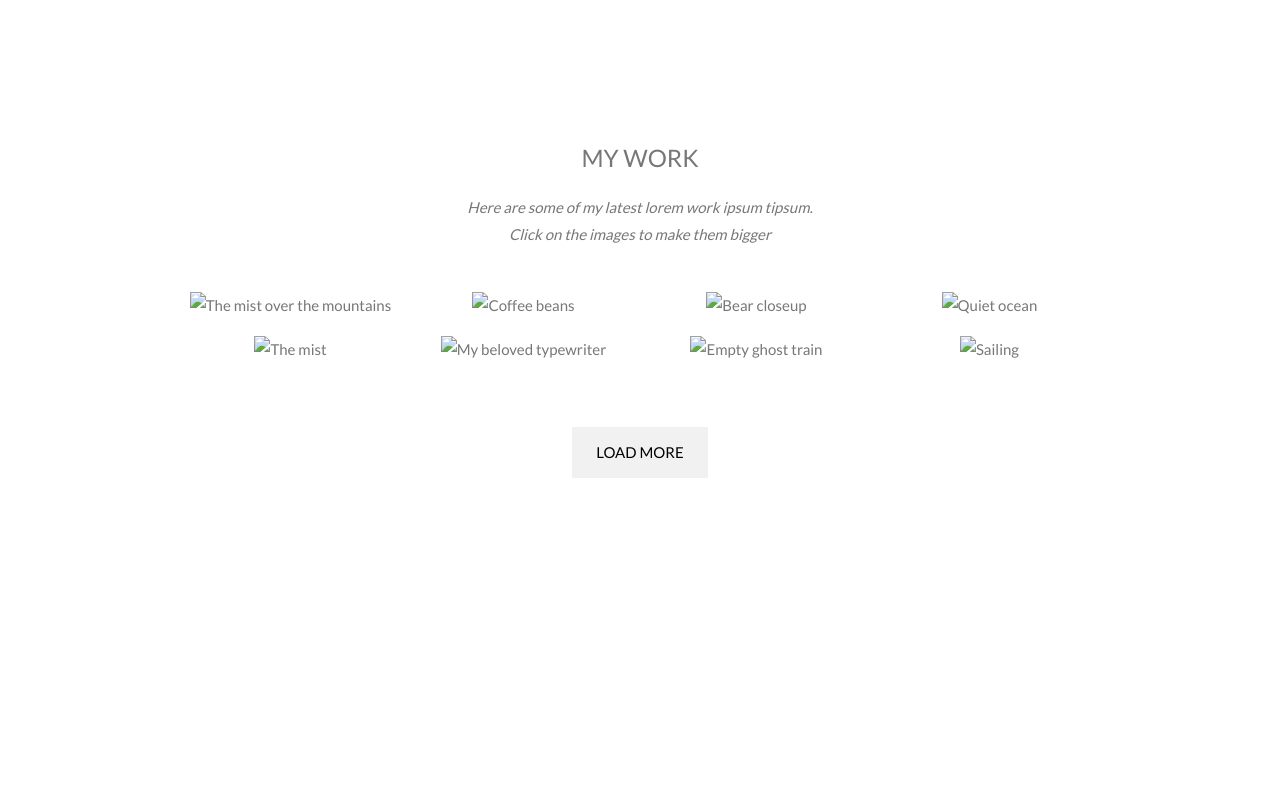
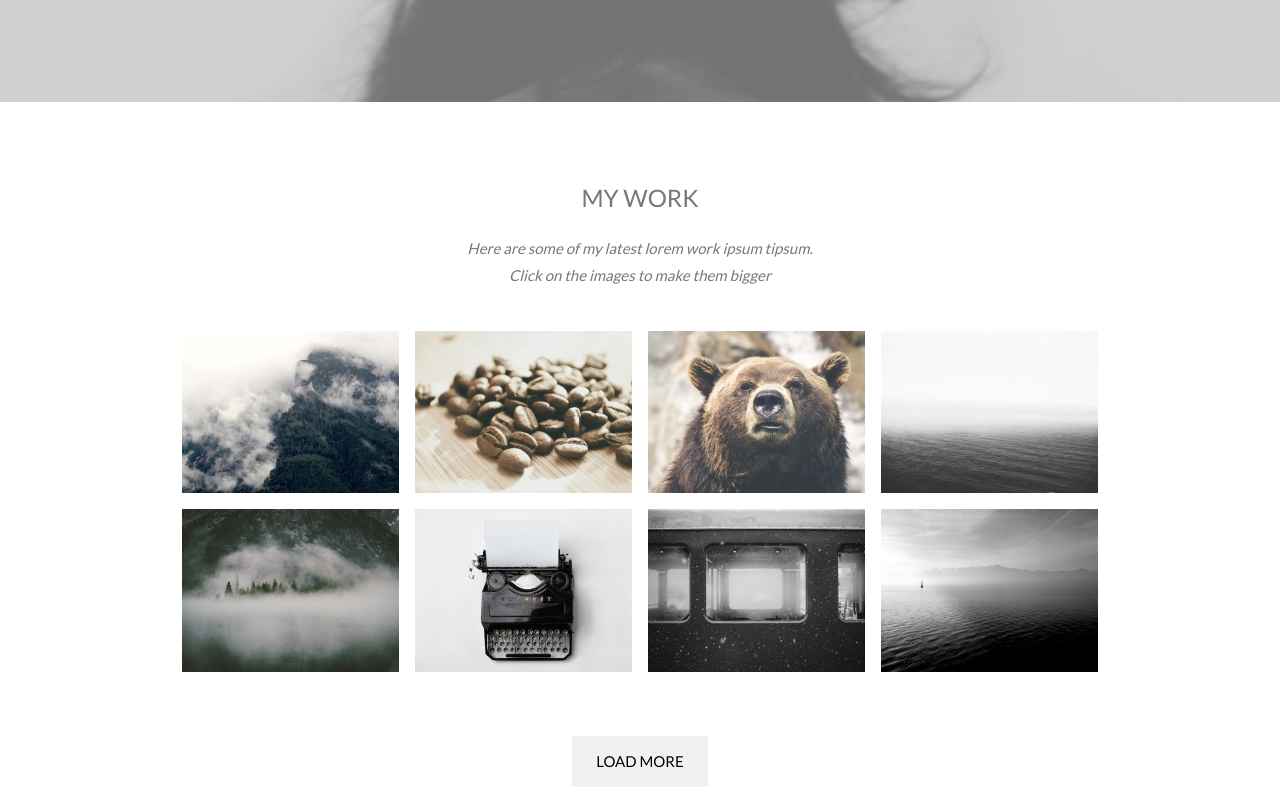
Before and after one commit to alanchan-kl/alanchan-kl.github.io, a plain HTML site: page index.html in a window 1280 px wide. Shown: the part 2000-2797 px from the top of the page. Drawn offline with nearby package versions, Linux system fonts and the light colour scheme.

Commit message:
import images

```diff
--- a/index.html
+++ b/index.html
@@ -24,19 +24,19 @@ body, html {
 
 /* First image (Logo. Full height) */
 .bgimg-1 {
-  background-image: url('/w3images/parallax1.jpg');
+  background-image: url('./w3images/parallax1.jpg');
   min-height: 100%;
 }
 
 /* Second image (Portfolio) */
 .bgimg-2 {
-  background-image: url("/w3images/parallax2.jpg");
+  background-image: url("./w3images/parallax2.jpg");
   min-height: 400px;
 }
 
 /* Third image (Contact) */
 .bgimg-3 {
-  background-image: url("/w3images/parallax3.jpg");
+  background-image: url("./w3images/parallax3.jpg");
   min-height: 400px;
 }
 
@@ -94,7 +94,7 @@ body, html {
   <div class="w3-row">
     <div class="w3-col m6 w3-center w3-padding-large">
       <p><b><i class="fa fa-user w3-margin-right"></i>My Name</b></p><br>
-      <img src="/w3images/avatar_hat.jpg" class="w3-round w3-image w3-opacity w3-hover-opacity-off" alt="Photo of Me" width="500" height="333">
+      <img src="./w3images/avatar_hat.jpg" class="w3-round w3-image w3-opacity w3-hover-opacity-off" alt="Photo of Me" width="500" height="333">
     </div>
 
     <!-- Hide this text on small devices -->
@@ -153,37 +153,37 @@ body, html {
   <!-- Responsive Grid. Four columns on tablets, laptops and desktops. Will stack on mobile devices/small screens (100% width) -->
   <div class="w3-row-padding w3-center">
     <div class="w3-col m3">
-      <img src="/w3images/p1.jpg" style="width:100%" onclick="onClick(this)" class="w3-hover-opacity" alt="The mist over the mountains">
+      <img src="./w3images/p1.jpg" style="width:100%" onclick="onClick(this)" class="w3-hover-opacity" alt="The mist over the mountains">
     </div>
 
     <div class="w3-col m3">
-      <img src="/w3images/p2.jpg" style="width:100%" onclick="onClick(this)" class="w3-hover-opacity" alt="Coffee beans">
+      <img src="./w3images/p2.jpg" style="width:100%" onclick="onClick(this)" class="w3-hover-opacity" alt="Coffee beans">
     </div>
 
     <div class="w3-col m3">
-      <img src="/w3images/p3.jpg" style="width:100%" onclick="onClick(this)" class="w3-hover-opacity" alt="Bear closeup">
+      <img src="./w3images/p3.jpg" style="width:100%" onclick="onClick(this)" class="w3-hover-opacity" alt="Bear closeup">
     </div>
 
     <div class="w3-col m3">
-      <img src="/w3images/p4.jpg" style="width:100%" onclick="onClick(this)" class="w3-hover-opacity" alt="Quiet ocean">
+      <img src="./w3images/p4.jpg" style="width:100%" onclick="onClick(this)" class="w3-hover-opacity" alt="Quiet ocean">
     </div>
   </div>
 
   <div class="w3-row-padding w3-center w3-section">
     <div class="w3-col m3">
-      <img src="/w3images/p5.jpg" style="width:100%" onclick="onClick(this)" class="w3-hover-opacity" alt="The mist">
+      <img src="./w3images/p5.jpg" style="width:100%" onclick="onClick(this)" class="w3-hover-opacity" alt="The mist">
     </div>
 
     <div class="w3-col m3">
-      <img src="/w3images/p6.jpg" style="width:100%" onclick="onClick(this)" class="w3-hover-opacity" alt="My beloved typewriter">
+      <img src="./w3images/p6.jpg" style="width:100%" onclick="onClick(this)" class="w3-hover-opacity" alt="My beloved typewriter">
     </div>
 
     <div class="w3-col m3">
-      <img src="/w3images/p7.jpg" style="width:100%" onclick="onClick(this)" class="w3-hover-opacity" alt="Empty ghost train">
+      <img src="./w3images/p7.jpg" style="width:100%" onclick="onClick(this)" class="w3-hover-opacity" alt="Empty ghost train">
     </div>
 
     <div class="w3-col m3">
-      <img src="/w3images/p8.jpg" style="width:100%" onclick="onClick(this)" class="w3-hover-opacity" alt="Sailing">
+      <img src="./w3images/p8.jpg" style="width:100%" onclick="onClick(this)" class="w3-hover-opacity" alt="Sailing">
     </div>
     <button class="w3-button w3-padding-large w3-light-grey" style="margin-top:64px">LOAD MORE</button>
   </div>
@@ -212,7 +212,7 @@ body, html {
 
   <div class="w3-row w3-padding-32 w3-section">
     <div class="w3-col m4 w3-container">
-      <img src="/w3images/map.jpg" class="w3-image w3-round" style="width:100%">
+      <img src="./w3images/map.jpg" class="w3-image w3-round" style="width:100%">
     </div>
     <div class="w3-col m8 w3-panel">
       <div class="w3-large w3-margin-bottom">
```
Also changed, not shown: w3images/avatar_hat.jpg (added), w3images/map.jpg (added), w3images/p1.jpg (added), w3images/p2.jpg (added), w3images/p3.jpg (added), w3images/p4.jpg (added), w3images/p5.jpg (added), w3images/p6.jpg (added), w3images/p7.jpg (added), w3images/p8.jpg (added), w3images/parallax1.jpg (added), w3images/parallax2.jpg (added), w3images/parallax3.jpg (added).
